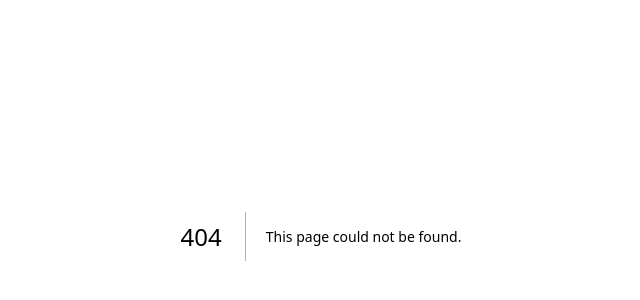
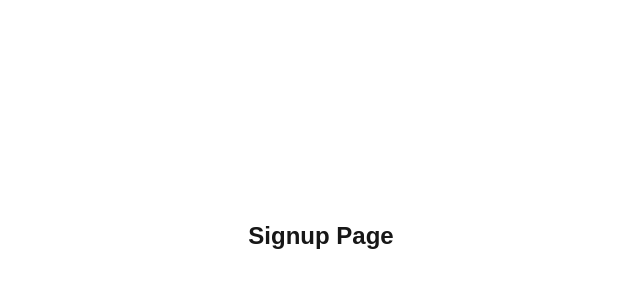
Before and after one commit to ajaySingh2615/auth-nextJS-youtube, a Next.js app in the folder my-app/: page /signup in a window 1280 px wide. Before the commit this address had no page. Shown: the part 164-464 px from the top of the page, without its empty margins (319-959 px from the left). Built offline with nearby package versions, Linux system fonts and the light colour scheme.

Commit message:
Update configuration files and enhance project structure for improved organization.

```diff
--- /dev/null
+++ b/my-app/src/app/signup/page.tsx
@@ -0,0 +1,7 @@
+export default function SignupPage() {
+  return (
+    <div className="flex flex-col items-center justify-center h-screen">
+      <h1 className="text-center text-2xl font-bold">Signup Page</h1>
+    </div>
+  );
+}
```
Also changed, not shown: my-app/src/app/api/users/login/route.ts (added), my-app/src/app/api/users/signup/route.ts (added).
